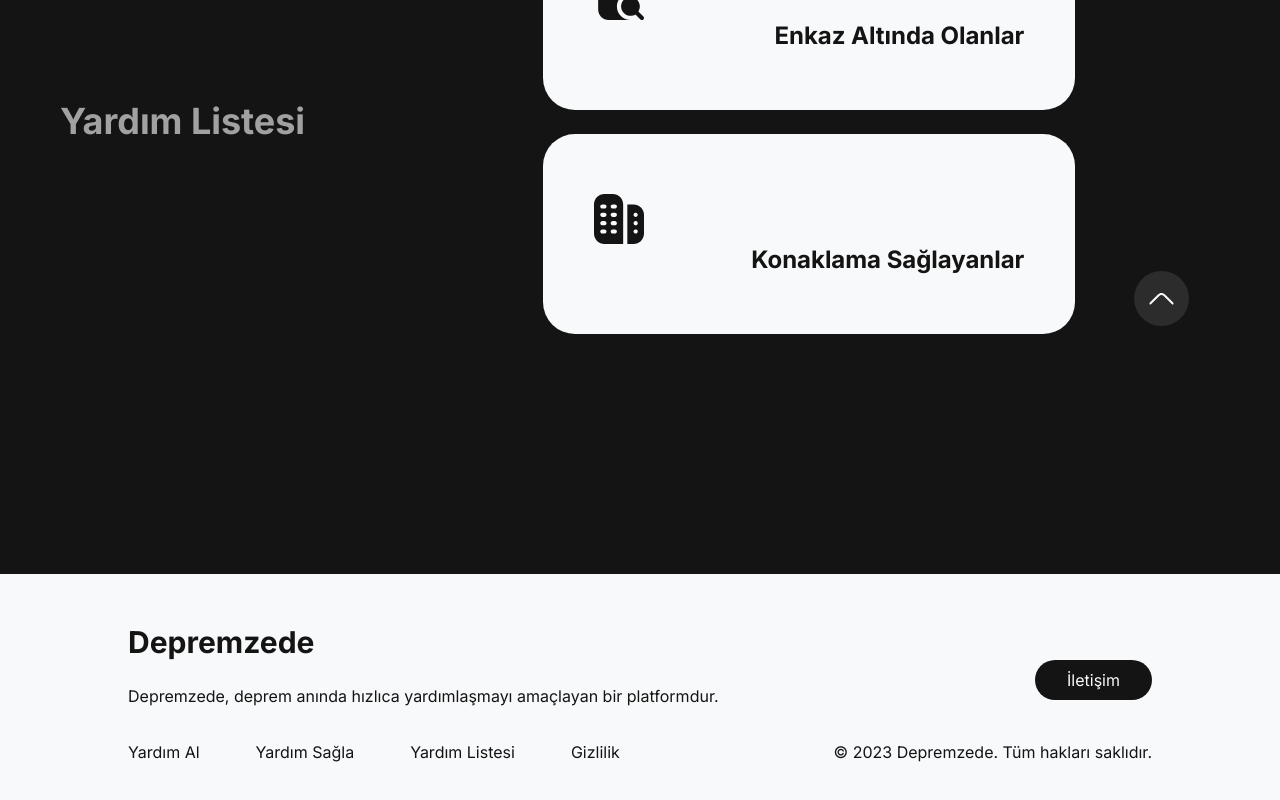
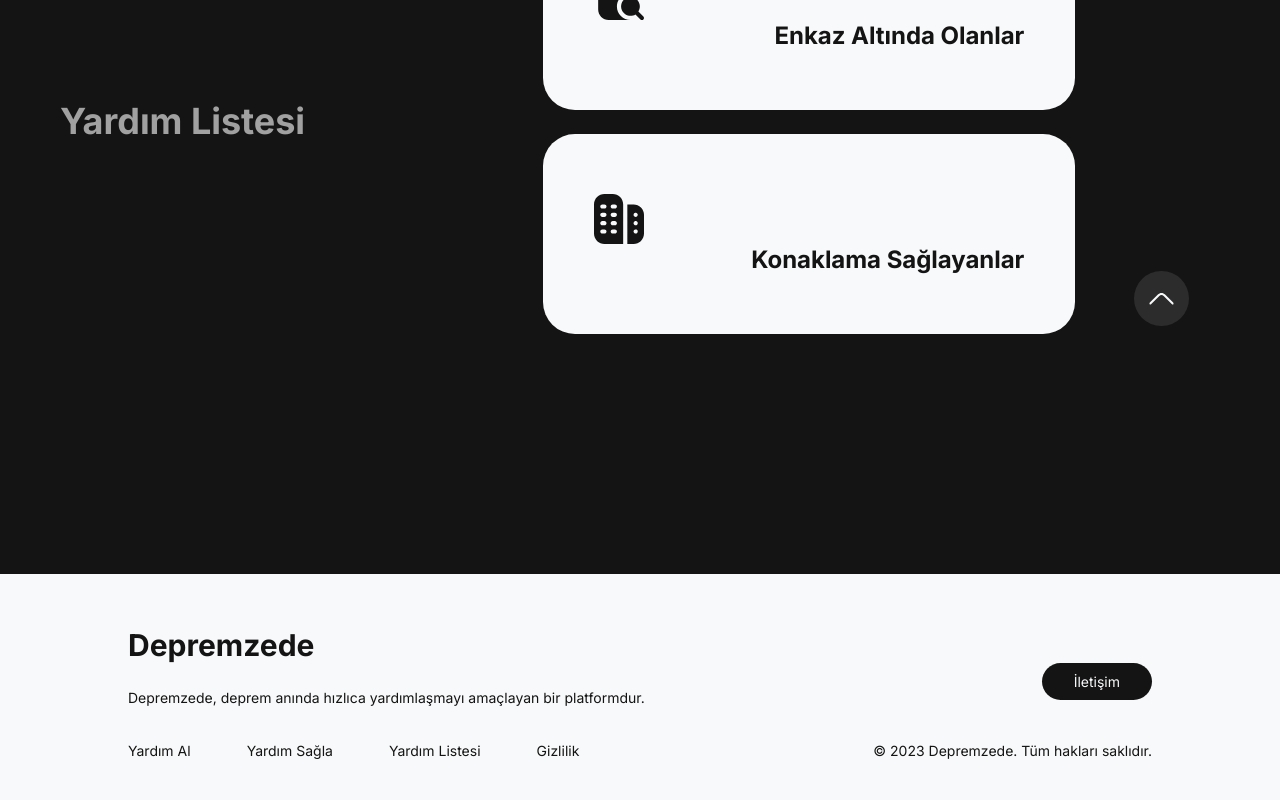
Before and after one commit to mustafamengutay/depremzede, a React (Create React App) app: page / in a window 1280 px wide. Shown: the part 1283-2083 px from the top of the page. Built offline with nearby package versions, Linux system fonts and the light colour scheme; the HTML template or start-up script is replaced by a standard one; what tailwindcss-animated would draw is missing.

Commit message:
chore: fix font size

```diff
--- a/src/components/layouts/Footer.jsx
+++ b/src/components/layouts/Footer.jsx
@@ -1,6 +1,6 @@
 const Footer = () => {
   return (
-    <footer className="bg-white text-black px-32 h-60 min-w-[1000px] w-screen mt-60 flex items-center justify-center absolute left-0">
+    <footer className="text-base bg-white text-black px-32 h-60 min-w-[1000px] w-screen mt-60 flex items-center justify-center absolute left-0">
       <div className="w-full flex items-end justify-between">
         <div className="flex flex-col items-start">
           <div className="flex flex-col gap-6 mb-8">
```
